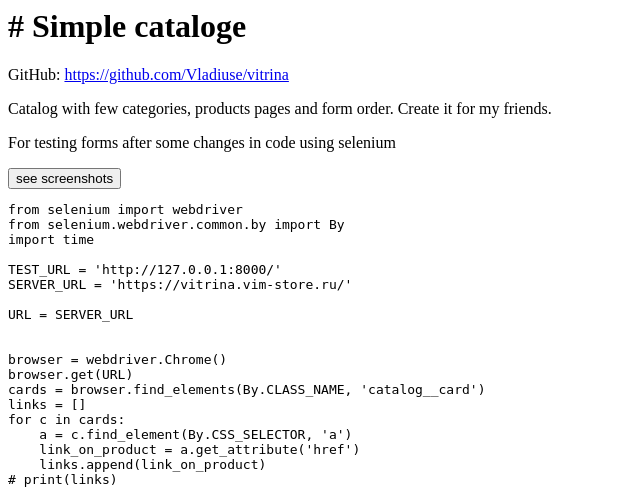
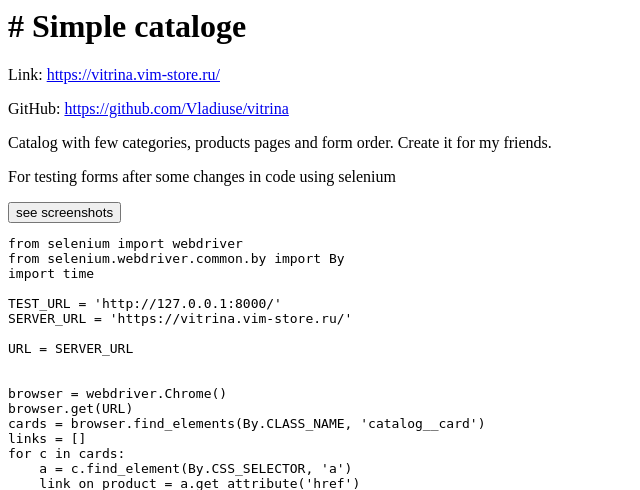
Before and after one commit to Vladiuse/portfolio, a Django app: template portfolio/terminal/templates/terminal/files/projects/simple_cataloge.py.html in a window 1280 px wide. Shown: the top 490 px of the page, without its empty margins (0-640 px from the left). Run offline with Django 4.2, Linux system fonts and the light colour scheme; the template is opened without the code that fills it, so the values that code supplies are empty.

Commit message:
add vitrina link

```diff
--- a/portfolio/terminal/templates/terminal/files/projects/simple_cataloge.py.html
+++ b/portfolio/terminal/templates/terminal/files/projects/simple_cataloge.py.html
@@ -1,6 +1,6 @@
 {%load code%}
 <h1># Simple cataloge</h1>
-<!-- <p>Link: </p> -->
+ <p>Link: <a href="https://vitrina.vim-store.ru/">https://vitrina.vim-store.ru/</a></p>
 <p>GitHub: <a href="https://github.com/Vladiuse/vitrina">https://github.com/Vladiuse/vitrina</a></p>
 <p>Catalog with few categories, products pages and form order. Create it for my friends.</p>
 <p>For testing forms after some changes in code using selenium</p>
```
